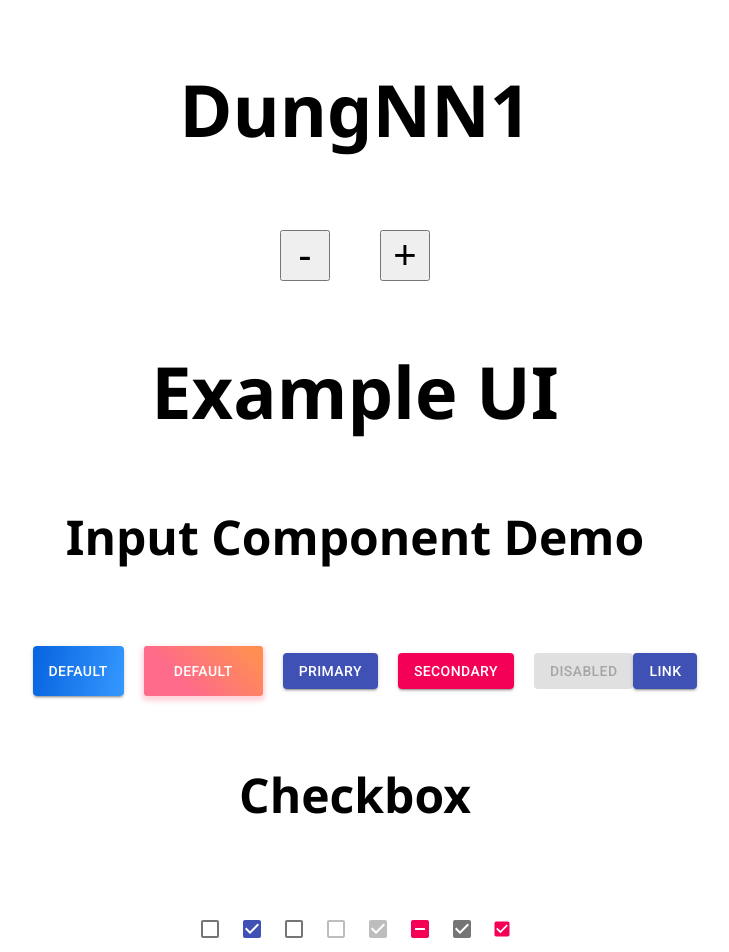
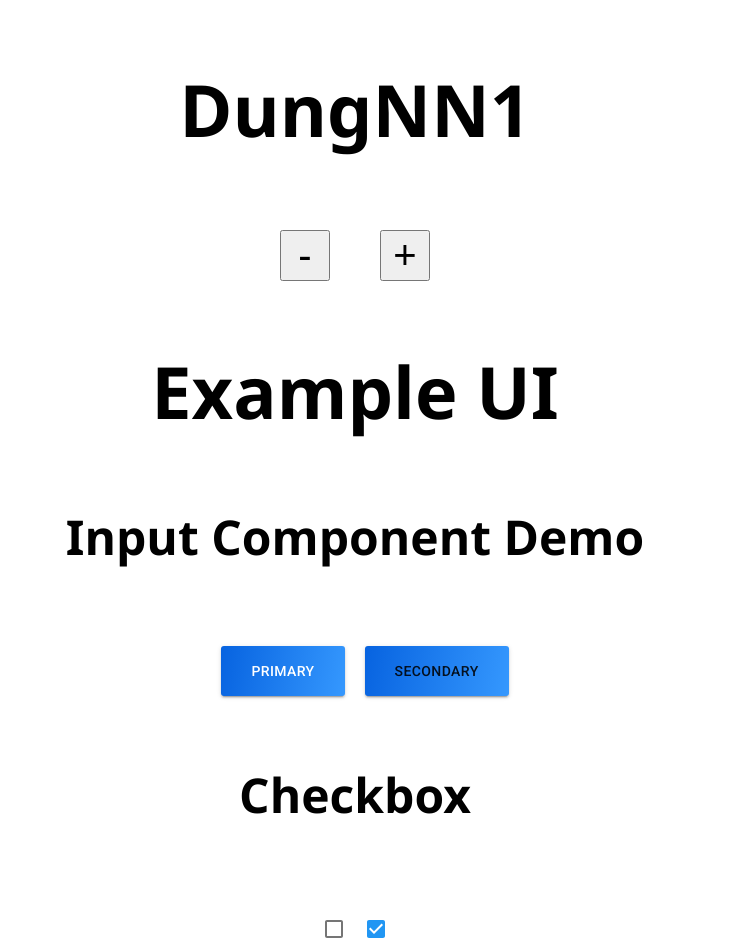
Before and after one commit to at-dungnn/my-app-react-with-ts, a React (Create React App) app: page / in a window 1280 px wide. Shown: the top 952 px of the page, without its empty margins (285-1014 px from the left). Built offline with nearby package versions, Linux system fonts and the light colour scheme.

Commit message:
Using theme in Material UI

```diff
--- a/src/assets/styles/common-styles.tsx
+++ b/src/assets/styles/common-styles.tsx
@@ -1,7 +1,7 @@
 
 export const styles = {
     buttonsStyle: {
-        background: 'linear-gradient(45deg, #FE6B8B 30%, #FF8E53 90%)',
+        background: 'linear-gradient(281deg, #3598fe 0%, #0763e0 100%) 0% 0%',
         borderRadius: 3,
         border: 0,
         color: 'white',
--- /dev/null
+++ b/src/assets/theme/custom-theme.tsx
@@ -0,0 +1,46 @@
+import { createMuiTheme } from '@material-ui/core/styles';
+import { blue } from '@material-ui/core/colors';
+
+const theme = createMuiTheme({
+    typography: {
+
+    },
+    palette: {
+        primary: {
+            light: '#63ccff',
+            main: blue[500],
+            dark: '#006db3',
+            contrastText: '#fff'
+        },
+        secondary: {
+            // This is green.A700 as hex.
+            main: '#11cb5f',
+        },
+    },
+    shape: {
+        borderRadius: 8,
+    },
+    overrides: {
+        MuiDrawer: {
+            paper: {
+                minWidth: 256,
+            },
+            paperAnchorDockedLeft: {
+                borderRight: 'none',
+            },
+        },
+        MuiButton: {
+            root: {
+                background: 'linear-gradient(281deg, #3598fe 0%, #0763e0 100%) 0% 0%',
+                borderRadius: 3,
+                border: 0,
+                color: 'white',
+                height: 50,
+                padding: '0 30px',
+                boxShadow: '0 3px 5px 2px rgba(255, 105, 135, .3)',
+            }
+        }
+    },
+});
+
+export default theme;
--- a/src/index.scss
+++ b/src/index.scss
@@ -1,12 +1,12 @@
 // Override common CSS for all project
 body {
-    .Usonia__Button {
-        height: 50px;
-        box-shadow: "0 3px 5px 2px rgba(255, 105, 135, .3)";
-        background: transparent linear-gradient(281deg, #3598fe 0%, #0763e0 100%) 0% 0% no-repeat padding-box;
-        opacity: 1;
-        span {
-            color: white;
-        }
-    }
+    // .Usonia__Button {
+    //     height: 50px;
+    //     box-shadow: "0 3px 5px 2px rgba(255, 105, 135, .3)";
+    //     background: transparent linear-gradient(281deg, #3598fe 0%, #0763e0 100%) 0% 0% no-repeat padding-box;
+    //     opacity: 1;
+    //     span {
+    //         color: white;
+    //     }
+    // }
 }
--- a/src/index.tsx
+++ b/src/index.tsx
@@ -1,6 +1,6 @@
 import React from 'react';
 import ReactDOM from 'react-dom';
-import {combineReducers, applyMiddleware, compose, DeepPartial} from 'redux';
+import { combineReducers, applyMiddleware, compose, DeepPartial } from 'redux';
 import './index.scss';
 import * as serviceWorker from './serviceWorker';
 import { IStoreState } from './types';
@@ -9,11 +9,15 @@ import Hello from './scenes/enthusiasm/containers/Counter';
 import { Provider } from 'react-redux';
 import { createStore } from 'redux';
 import * as middlewares from './middlewares';
-import {applicationInit} from './actions/App.action';
+import { applicationInit } from './actions/App.action';
+import {
+  ThemeProvider,
+} from '@material-ui/core/styles';
+import theme from '../src/assets/theme/custom-theme';
 interface IWindowReduxDevTool extends Window {
-    __REDUX_DEVTOOLS_EXTENSION__(): DeepPartial<any>;
-    __REDUX_DEVTOOLS_EXTENSION_COMPOSE__: any;
-  }
+  __REDUX_DEVTOOLS_EXTENSION__(): DeepPartial<any>;
+  __REDUX_DEVTOOLS_EXTENSION_COMPOSE__: any;
+}
 
 declare var window: IWindowReduxDevTool;
 
@@ -32,9 +36,11 @@ const store = createStore<IStoreState, any, any, any>(createReducers, composeEnh
 
 store.dispatch(applicationInit());
 ReactDOM.render(
-    <Provider store={store}>
-        <Hello languageName='DungNN'/>
-    </Provider>, rootElement);
+  <Provider store={store}>
+    <ThemeProvider theme={theme}>
+      <Hello languageName='DungNN' />
+    </ThemeProvider>
+  </Provider>, rootElement);
 
 // If you want your app to work offline and load faster, you can change
 // unregister() to register() below. Note this comes with some pitfalls.
--- a/src/scenes/enthusiasm/components/Counter.tsx
+++ b/src/scenes/enthusiasm/components/Counter.tsx
@@ -13,7 +13,7 @@ export interface Props {
 //     enthusiasmLevel: number;
 //     languageName: string;
 // }
-class Hello extends React.Component<Props> {
+class Counter extends React.Component<Props> {
     // constructor(props: Props) {
     //     super(props);
     //     this.state = { languageName: this.props.languageName, enthusiasmLevel: this.props.enthusiasmLevel || 1 };
@@ -56,4 +56,4 @@ class Hello extends React.Component<Props> {
     // }
 }
 
-export default Hello;
+export default Counter;
--- a/src/scenes/enthusiasm/components/ExampleUIMaterial.tsx
+++ b/src/scenes/enthusiasm/components/ExampleUIMaterial.tsx
@@ -3,39 +3,35 @@ import './ExampleUIMaterial.scss';
 import Button from '@material-ui/core/Button';
 import Checkbox from '@material-ui/core/Checkbox';
 import TextField from '@material-ui/core/TextField';
-import { WithStyles, withStyles } from '@material-ui/core';
-import { styles } from '../../../assets/styles/common-styles';
+// import { WithStyles, withStyles } from '@material-ui/core';
+// import { styles } from '../../../assets/styles/common-styles';
 import Grid from '@material-ui/core/Grid';
 import Card from '@material-ui/core/Card';
 import CardActions from '@material-ui/core/CardActions';
 import CardContent from '@material-ui/core/CardContent';
 import Typography from '@material-ui/core/Typography';
 
-interface Props extends WithStyles<typeof styles> {
-    children?: React.ReactNode;
-    className?: string;
+// interface Props extends WithStyles<typeof styles> {
+//     children?: React.ReactNode;
+//     className?: string;
+// }
+interface Props {
+
 }
-
 class ExampleUIMaterial extends React.Component<Props> {
 
     render() {
-        const { classes } = this.props;
+        // const { classes } = this.props;
+
         console.log(this.props);
 
         return (
             <div className='example'>
                 <div className="button-demo">
                     <h4>Input Component Demo</h4>
-                    {/* Override global */}
-                    <Button variant="contained" className="Usonia__Button">Default</Button>
-                    {/* Override separate */}
-                    <Button variant="contained" className={classes.buttonsStyle}>Default</Button>
-
                     {/* Default button */}
                     <Button variant="contained" color="primary">Primary</Button>
                     <Button variant="contained" color="secondary">Secondary</Button>
-                    <Button variant="contained" disabled>Disabled</Button>
-                    <Button variant="contained" color="primary" href="#contained-buttons">Link </Button>
                 </div>
                 <div>
                     <h4>Checkbox</h4>
@@ -48,32 +44,6 @@ class ExampleUIMaterial extends React.Component<Props> {
                         value="secondary"
                         color="primary"
                         inputProps={{ 'aria-label': 'secondary checkbox' }}
-                    />
-                    <Checkbox value="uncontrolled" inputProps={{ 'aria-label': 'uncontrolled-checkbox' }} />
-                    <Checkbox disabled value="disabled" inputProps={{ 'aria-label': 'disabled checkbox' }} />
-                    <Checkbox
-                        disabled
-                        checked
-                        value="disabled checked"
-                        inputProps={{ 'aria-label': 'disabled checked checkbox' }}
-                    />
-                    <Checkbox
-                        defaultChecked
-                        value="indeterminate"
-                        indeterminate
-                        inputProps={{ 'aria-label': 'indeterminate checkbox' }}
-                    />
-                    <Checkbox
-                        defaultChecked
-                        color="default"
-                        value="default"
-                        inputProps={{ 'aria-label': 'checkbox with default color' }}
-                    />
-                    <Checkbox
-                        defaultChecked
-                        size="small"
-                        value="small"
-                        inputProps={{ 'aria-label': 'checkbox with small size' }}
                     />
                 </div>
                 <div>
@@ -100,7 +70,7 @@ class ExampleUIMaterial extends React.Component<Props> {
                             <Typography>Content</Typography>
                         </CardContent>
                         <CardActions>
-                            <Button size="small">Learn More</Button>
+                            <Button variant="contained" color="primary">Primary</Button>
                         </CardActions>
                     </Card>
                 </div>
@@ -108,5 +78,6 @@ class ExampleUIMaterial extends React.Component<Props> {
         );
     }
 }
+export default ExampleUIMaterial;
 
-export default withStyles(styles)(ExampleUIMaterial);
+// export default withStyles(styles)(ExampleUIMaterial);
--- a/src/scenes/enthusiasm/containers/Counter.tsx
+++ b/src/scenes/enthusiasm/containers/Counter.tsx
@@ -1,5 +1,5 @@
 
-import Hello from '../components/Counter';
+import Counter from '../components/Counter';
 import { IncrementEnthusiasm, DecrementEnthusiasm, incrementEnthusiasm, decrementEnthusiasm } from '../actions';
 import { IStoreState } from '../../../types';
 import { connect } from 'react-redux';
@@ -17,4 +17,4 @@ export function mapDispatchToProps(dispatch: Dispatch<IncrementEnthusiasm | Decr
     }
 }
 
-export default connect(mapStateToProps, mapDispatchToProps)(Hello);
+export default connect(mapStateToProps, mapDispatchToProps)(Counter);
```
